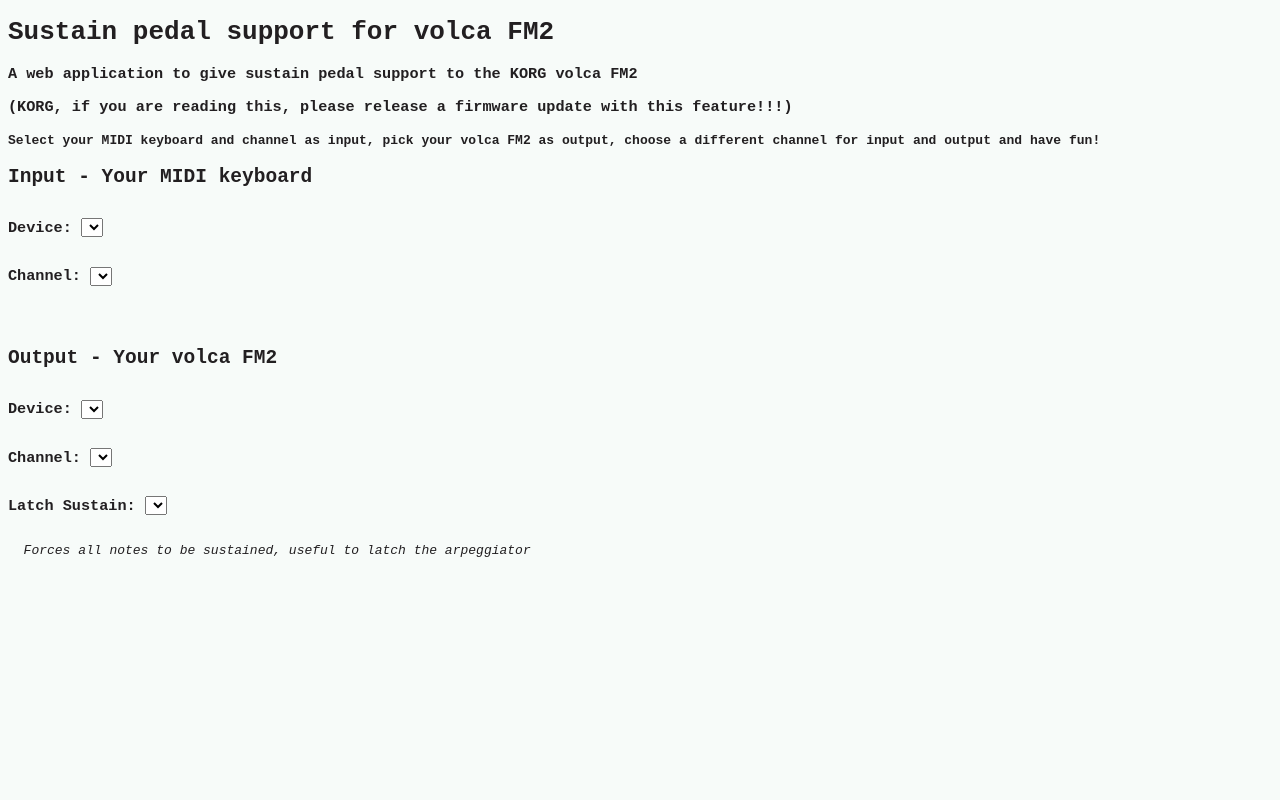
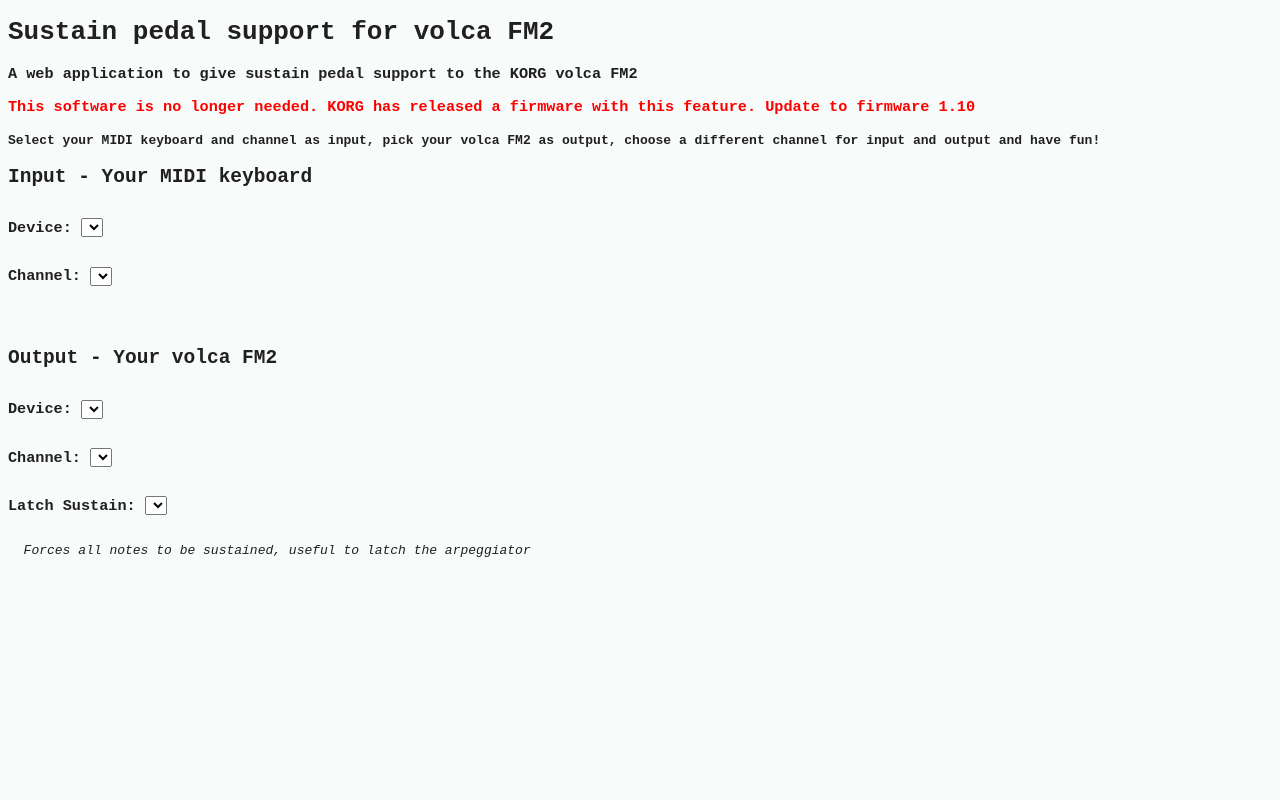
Before and after one commit to rafaelpernil2/FM2SustainPedal, a website: page index.html in a window 1280 px wide. Shown: the top 800 px of the page. Drawn offline with Linux system fonts and the light colour scheme.

Commit message:
fix: KORG FW update information

```diff
--- a/index.html
+++ b/index.html
@@ -11,7 +11,7 @@
 <body style="font-family: monospace; background-color: #f7fbf9; color: #221f21">
     <h1>Sustain pedal support for volca FM2</h1>
     <h3>A web application to give sustain pedal support to the KORG volca FM2</h3>
-    <h3>(KORG, if you are reading this, please release a firmware update with this feature!!!)</h3>
+    <h3 style="color: red; font:bolder">This software is no longer needed. KORG has released a firmware with this feature. Update to firmware 1.10</h3>
     <h4>Select your MIDI keyboard and channel as input, pick your volca FM2 as output, choose a different channel for
         input and output and have fun!</h4>
     <h2>Input - Your MIDI keyboard</h2>
```
